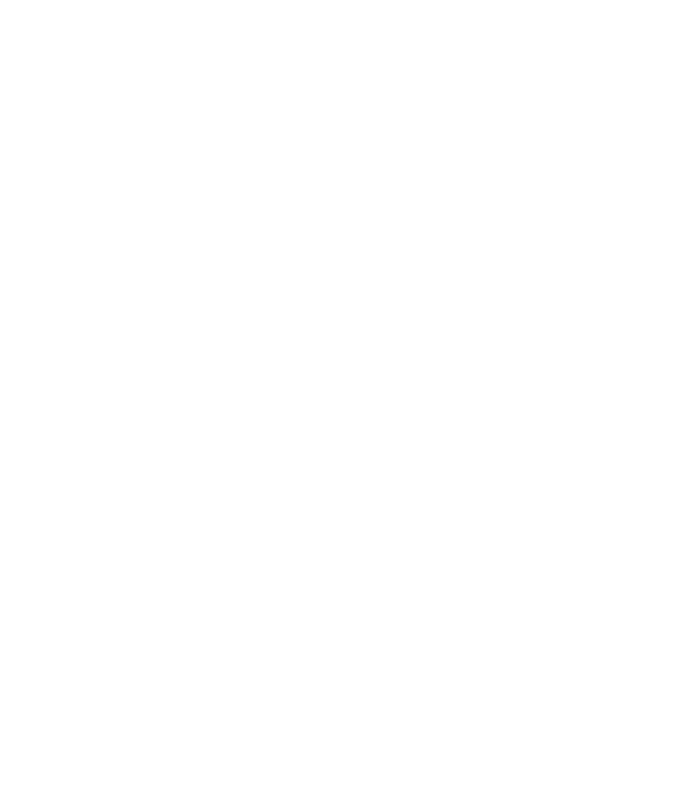
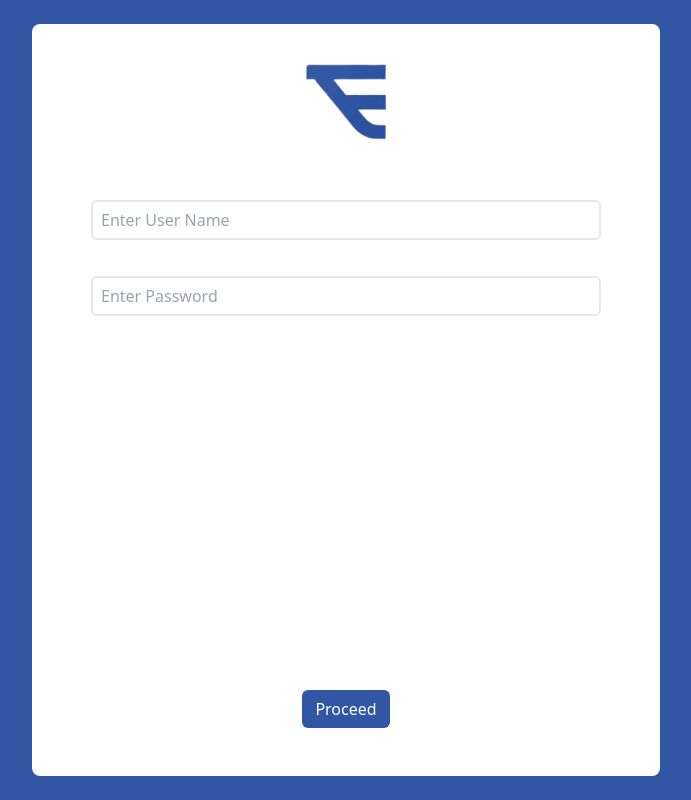
Before and after one commit to lambaharsh01/charteradmin, a React (Create React App) app: page /login in a window 1280 px wide. Before the commit this address had no page. Shown: the whole page, without its empty margins (294-985 px from the left). Built offline with nearby package versions, Linux system fonts and the light colour scheme.

Commit message:
added dashboard pg

```diff
--- /dev/null
+++ b/src/AdminPanel/Dashboard.jsx
@@ -0,0 +1,12 @@
+import Header from "./Hearder"
+
+
+
+export default function Dashboard(){
+    return(
+        <div className="contiainerDiv charterBlue">
+            <Header/>
+         <img alt="" />
+        </div>
+    )
+}
--- /dev/null
+++ b/src/AdminPanel/Hearder.jsx
@@ -0,0 +1,14 @@
+
+export default function Header(){
+
+
+    const charterIcon='/charterIcon.png';
+
+
+    return(
+        <div className="h-16 top-0 w-full p-1 border-b-2 charterBorderBottom bg-white">
+<img src={charterIcon} alt="charterIcon" className="h-14 w-14"/>
+
+        </div>
+    )
+}
--- a/src/App.css
+++ b/src/App.css
@@ -1,38 +1,25 @@
-.App {
-  text-align: center;
+.loginImgLogo{
+  height: 140px;
+  width: auto;
 }
 
-.App-logo {
-  height: 40vmin;
-  pointer-events: none;
+.charterBlue{
+  background-color: #3156A4 !important;
 }
 
-@media (prefers-reduced-motion: no-preference) {
-  .App-logo {
-    animation: App-logo-spin infinite 20s linear;
-  }
+.charterBorderBottom{
+  border-color: #3156A4 !important;
 }
 
-.App-header {
-  background-color: #282c34;
-  min-height: 100vh;
-  display: flex;
-  flex-direction: column;
-  align-items: center;
-  justify-content: center;
-  font-size: calc(10px + 2vmin);
-  color: white;
+
+
+@media  (min-width: 576px) and (max-width: 768px) {
+
 }
 
-.App-link {
-  color: #61dafb;
-}
 
-@keyframes App-logo-spin {
-  from {
-    transform: rotate(0deg);
+  @media (max-width: 576px) {
+    .loginImgLogo{
+      height: 100px;
+    }
   }
-  to {
-    transform: rotate(360deg);
-  }
-}
--- a/src/App.js
+++ b/src/App.js
@@ -1,6 +1,8 @@
 import { BrowserRouter, Routes, Route } from "react-router-dom";
 
+import './App.css'
 import Login from './Auth/Login';
+import Dashboard from "./AdminPanel/Dashboard";
 
 
 
@@ -16,7 +18,10 @@ function App(){
 
 <Routes>
 
-        <Route path="/" element={<Login />} />
+        {/* <Route path="/" element={<Login />} />
+        <Route path="/Dashboard" element={<Dashboard />} /> */}
+        <Route path="/login" element={<Login />} />
+        <Route path="/" element={<Dashboard />} />
 
 </Routes>
 
--- a/src/Auth/Login.jsx
+++ b/src/Auth/Login.jsx
@@ -3,32 +3,43 @@ import { useEffect, useState } from "react"
 
 export default function Login(){
 
+const charterIcon='/charterIcon.png';
+
 const [pageHeight, setPageHeight]=useState(window.innerHeight);
 
-const charterIcon='/charterIcon.png';
+const [userName, setUserName]=useState('');
+const [userPassWord, setUserPassword]=useState('');
+
+
 
 
 useEffect(()=>{
+    setPageHeight(window.innerHeight);
 
 }, []);
 
-const style={
-    mainDiv:{height:pageHeight, width:'100%'},
-    centralDiv:{},
-    imgStyle:{height:150, width:150}
-}
 
 
 
     return(
-        <div style={style.mainDiv} className="container-fluid d-flex justify-content-center">
-            <div className="row w-100 ">
+        <div style={{height:pageHeight}} className="container-fluid d-flex justify-content-center charterBlue w-full charterBlue">
+            <div className="row w-100 py-4 px-sm-0 px-2">
 
-                <div className="col-10 col-sm-8 col-md-6 offset-1 offset-sm-2 offset-md-3 p-2 text-center" style={{backgroundColor:'green'}}>
-                <img src={charterIcon} style={style.imgStyle} className="m-auto"/>
+                <div className="col-sm-8 col-md-6 offset-sm-2 offset-md-3 p-2 text-center bg-white rounded-lg relative">
+                <img alt="Icon" src={charterIcon} className="m-auto loginImgLogo"/>
                 <br/>
-                <input className="w-75 p-1 p-md-2 rounded-md"/>
 
+                <div className="block">
+                <input placeholder="Enter User Name" className="w-5/6 h-10 p-1 p-md-2 border-2 rounded-md mt-1" value={userName} onChange={(event)=>{ return setUserName(event.currentTarget.value) }}/>
+                </div>
+
+                <div className="block mt-8">
+                <input placeholder="Enter Password" type="password"  className="w-5/6 h-10 p-1 p-md-2 border-2 rounded-md mt-1"  value={userPassWord}  onChange={(event)=>{ return setUserPassword(event.currentTarget.value); }}/>
+                </div>
+
+<div className=" absolute bottom-0 w-100 -left-0 flex justify-center">
+<button className="btn charterBlue text-white mb-5">Proceed</button>
+</div>
                 </div>
 
             </div>
```
Also changed, not shown: public/dashboard.png (added).
